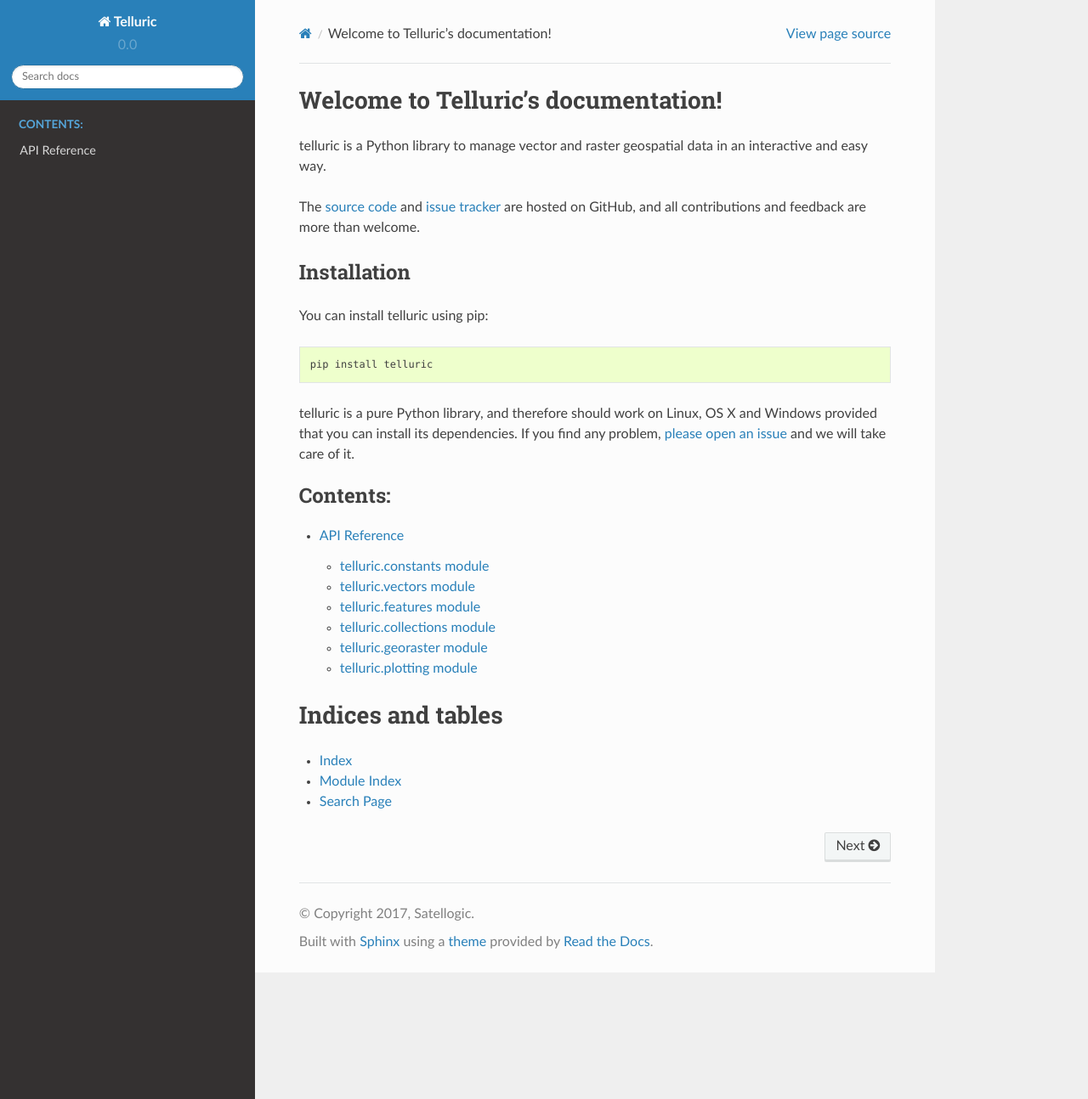
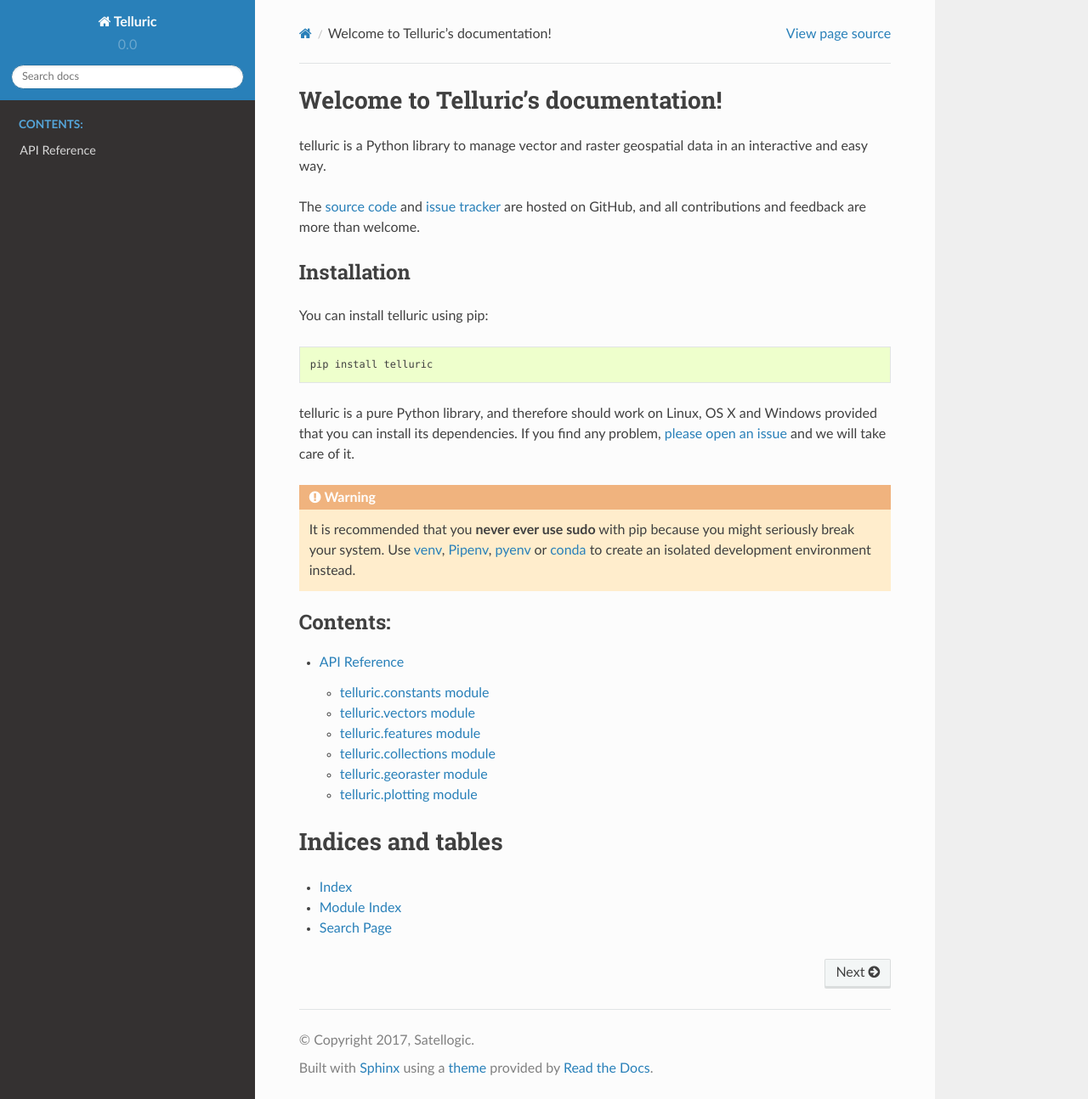
Before and after one commit to satellogic/telluric, a Sphinx documentation site: the page built from docs/source/index.rst, in a window 1280 px wide and 1294 px high. Shown: the whole window at 85% size. Built offline with Sphinx 7.4.7 and the Read the Docs theme 2.0.0, drawn with Linux system fonts in a browser that asks for light colours.

```diff
--- a/docs/source/index.rst
+++ b/docs/source/index.rst
@@ -28,6 +28,17 @@ provided that you can install its dependencies. If you find any problem,
 
 .. _`please open an issue`: https://github.com/satellogic/telluric/issues/new
 
+.. warning::
+
+    It is recommended that you **never ever use sudo** with pip because you might
+    seriously break your system. Use `venv`_, `Pipenv`_, `pyenv`_ or `conda`_
+    to create an isolated development environment instead.
+
+.. _`venv`: https://docs.python.org/3/library/venv.html
+.. _`Pipenv`: https://docs.pipenv.org/
+.. _`pyenv`: https://github.com/pyenv/pyenv
+.. _`conda`: https://conda.io/docs/
+
 .. toctree::
    :maxdepth: 2
    :caption: Contents:
--- /dev/null
+++ b/pyproject.toml
@@ -0,0 +1,6 @@
+[build-system]
+requires = [
+    "wheel",
+    "setuptools",
+    "numpy",
+]
```
Also changed, not shown: README.md (+2 -0 lines).
